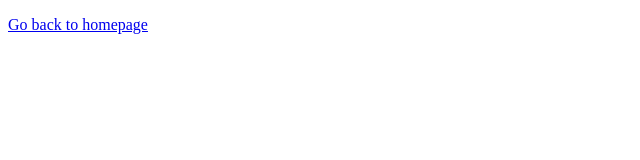
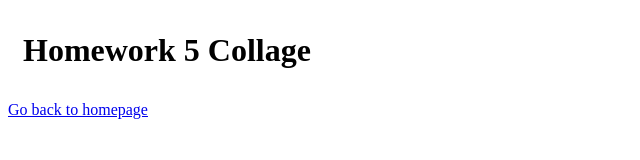
Before and after one commit to nvfff/Neff-s-repository, a plain HTML site: page Homework5.html in a window 1280 px wide. Shown: the whole page, without its empty margins (0-640 px from the left). Drawn offline with Linux system fonts and the light colour scheme.

Commit message:
Update Homework5.html

```diff
--- a/Homework5.html
+++ b/Homework5.html
@@ -3,7 +3,7 @@
 <head>
   <title>Homework 5</title>
 </head>
-
+ <h1><p style="margin-left: 15px;">Homework 5 Collage</h1>
 
 
   <p><a href="index.html">Go back to homepage</a></p>
```
